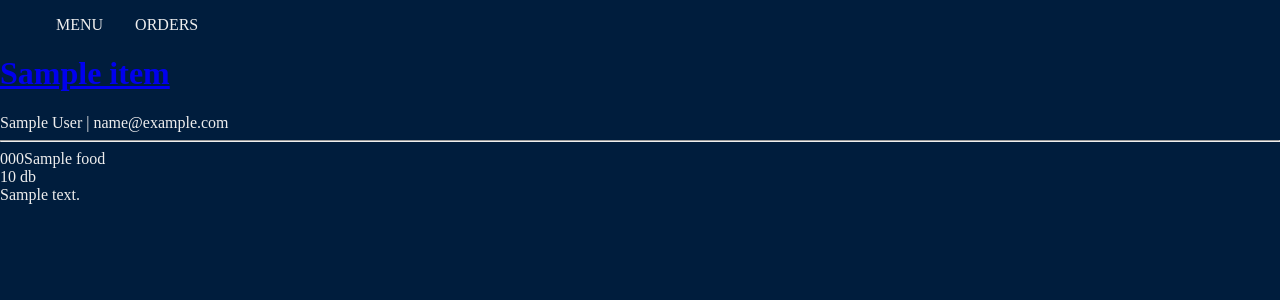
After one commit to hybase-hu/food_order, a Django app: template management/templates/management/orders.html in a window 1280 px wide. The commit adds this page. Shown: the top 300 px of the page. Run offline with Django 3.2, Linux system fonts and the light colour scheme; the template is opened without the code that fills it: most values are stand-ins (such as "Sample title", 1, 10 or a date in 2020).

Commit message:
Orders and food admin site start

```diff
--- a/food_order/settings.py
+++ b/food_order/settings.py
@@ -136,7 +136,7 @@ MEDIA_URL = '/media/'
 MEDIA_ROOT = BASE_DIR / 'media'
 
 LOGIN_URL = '/management/login/'
-LOGIN_REDIRECT_URL = "/management/food_list/"
+LOGIN_REDIRECT_URL = "/management/"
 # Default primary key field type
 # https://docs.djangoproject.com/en/3.2/ref/settings/#default-auto-field
 
--- /dev/null
+++ b/management/templates/management/orders.html
@@ -0,0 +1,14 @@
+{% extends 'management_base.html' %}
+
+{% block content %}
+{% for object in object_list%}
+    <h1><a href="{% url 'management:management_orders_update' pk=object.pk %}">{{object}}</a></h1>
+    {{object.buyer.full_name}} | {{object.buyer.email}}
+    <hr>
+    {% for select_food in object.get_ordered_foods %}
+    {{select_food.food.food_code}}{{select_food.food.food_name}}<br>
+    {{select_food.quantity}} db<br>
+    {{select_food.description}}<br>
+    {% endfor %}
+{% endfor %}
+{% endblock content %}
--- a/management/urls.py
+++ b/management/urls.py
@@ -1,12 +1,14 @@
 from django.urls import path
 
-from management.views import FoodListView, FoodUpdateView, LoginUserView
+from management.views import FoodListView, FoodUpdateView, LoginUserView, FoodOrdersView, FoodOrdersUpdateView
 
 app_name = "management"
 
 urlpatterns = [
+    path('', FoodListView.as_view(), name="management_food_list"),
     path('login/', LoginUserView.as_view(), name="login"),
-    path('food_list/', FoodListView.as_view(), name="management_food_list"),
     path('food_update/<pk>/', FoodUpdateView.as_view(), name="management_food_update"),
+    path('orders/', FoodOrdersView.as_view(), name="management_orders"),
+    path('orders/<pk>/', FoodOrdersUpdateView.as_view(), name="management_orders_update"),
 
 ]
--- a/orders/admin.py
+++ b/orders/admin.py
@@ -4,7 +4,7 @@ from django.contrib import admin
 from orders.models import Orders, SelectedFood
 
 class SelectedFoodAdmin(admin.ModelAdmin):
-    list_display = ('pk','food','buyer','quantity','total_price','description')
+    list_display = ('pk','food','buyer','quantity','ordered','total_price','description')
 
 class OrdersAdmin(admin.ModelAdmin):
     list_display = ('pk','total_price','deliver_location_street','payed_method')
--- a/static/sass/components/_navbar.scss
+++ b/static/sass/components/_navbar.scss
@@ -28,3 +28,23 @@
         }
     }
 }
+
+.m_navbar {
+    display:flex;
+    ul {
+
+    }
+    &__items {
+        list-style:none;
+    }
+    &__link {
+        padding:1rem;
+        text-decoration:none;
+        color:$color-white;
+        text-transform:uppercase;
+        &:hover {
+            background-color:$color-secondary;
+            color:$color-primary;
+        }
+    }
+}
--- a/static/style.css
+++ b/static/style.css
@@ -116,6 +116,19 @@ select {
     .Xnavbar__links:hover {
       background-color: #ffd60a; }
 
+.m_navbar {
+  display: flex; }
+  .m_navbar__items {
+    list-style: none; }
+  .m_navbar__link {
+    padding: 1rem;
+    text-decoration: none;
+    color: #EEE;
+    text-transform: uppercase; }
+    .m_navbar__link:hover {
+      background-color: #ffd60a;
+      color: #001d3d; }
+
 .Xmodal {
   background-color: #001d3d !important;
   color: #EEE !important; }
--- /dev/null
+++ b/templates/management_base.html
@@ -0,0 +1,16 @@
+<!DOCTYPE html>
+<html lang="en">
+<head>
+    <meta charset="UTF-8">
+    <link rel="stylesheet" href="/static/style.css">
+    <title>Management</title>
+</head>
+<body>
+{% include 'management_navbar.html' %}
+
+{% block content %}
+
+{% endblock content %}
+
+</body>
+</html>
--- /dev/null
+++ b/templates/management_navbar.html
@@ -0,0 +1,5 @@
+<ul class="m_navbar">
+    <li class="m_navbar__items"><a href="{% url 'management:management_food_list' %}" class="m_navbar__link">Menu</a></li>
+    <li class="m_navbar__items"><a href="{% url 'management:management_orders' %}" class="m_navbar__link">Orders</a></li>
+
+</ul>
```
Also changed, not shown: management/templates/management/food_list.html (+3 -10 lines), management/templates/management/orders_update.html (added, +7 -0 lines), management/views.py (+34 -2 lines), orders/models.py (+7 -2 lines), orders/templates/orders/order.html (+12 -0 lines), orders/views.py (+13 -5 lines), profiles/models.py (+12 -9 lines), db.sqlite3.
